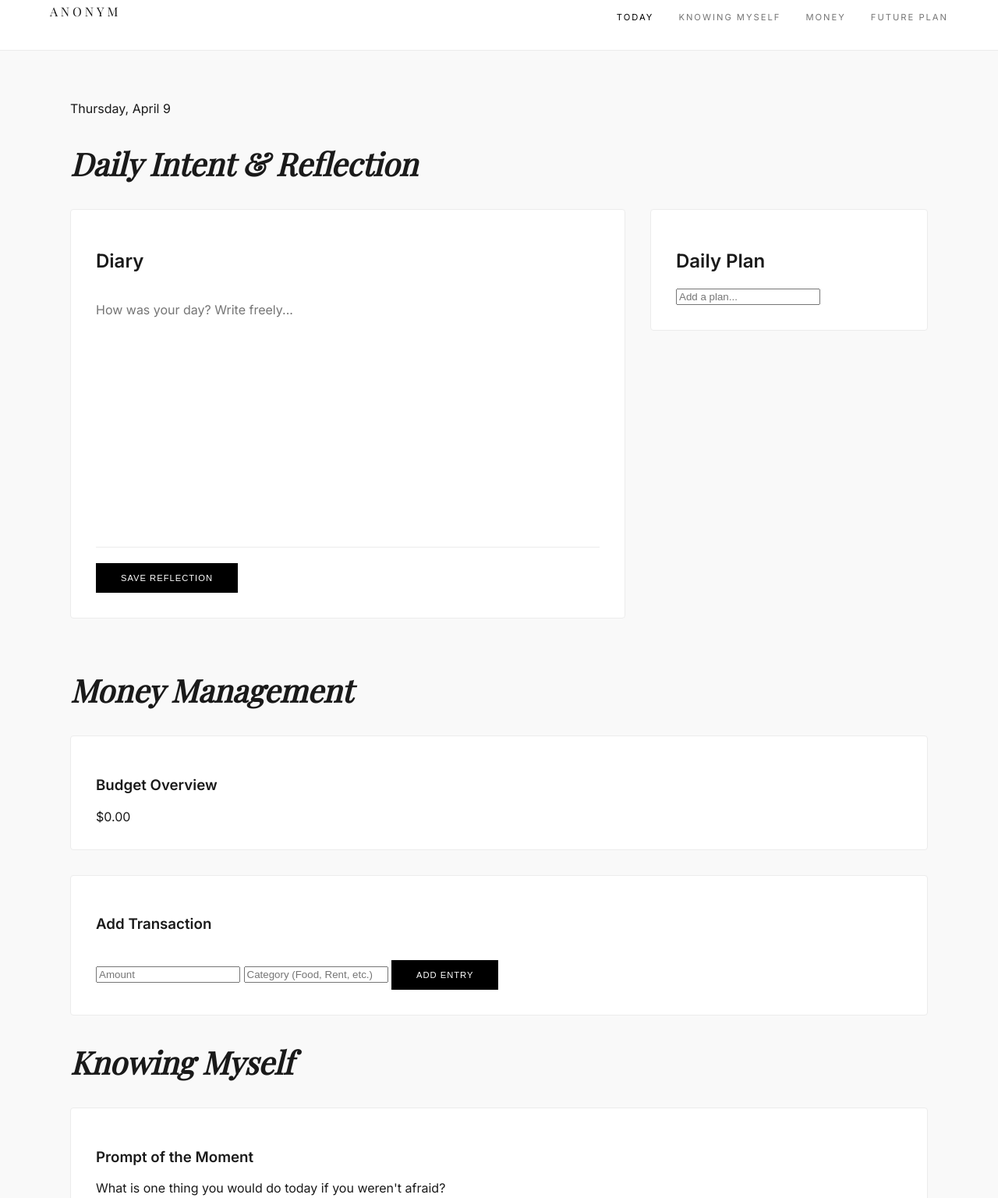
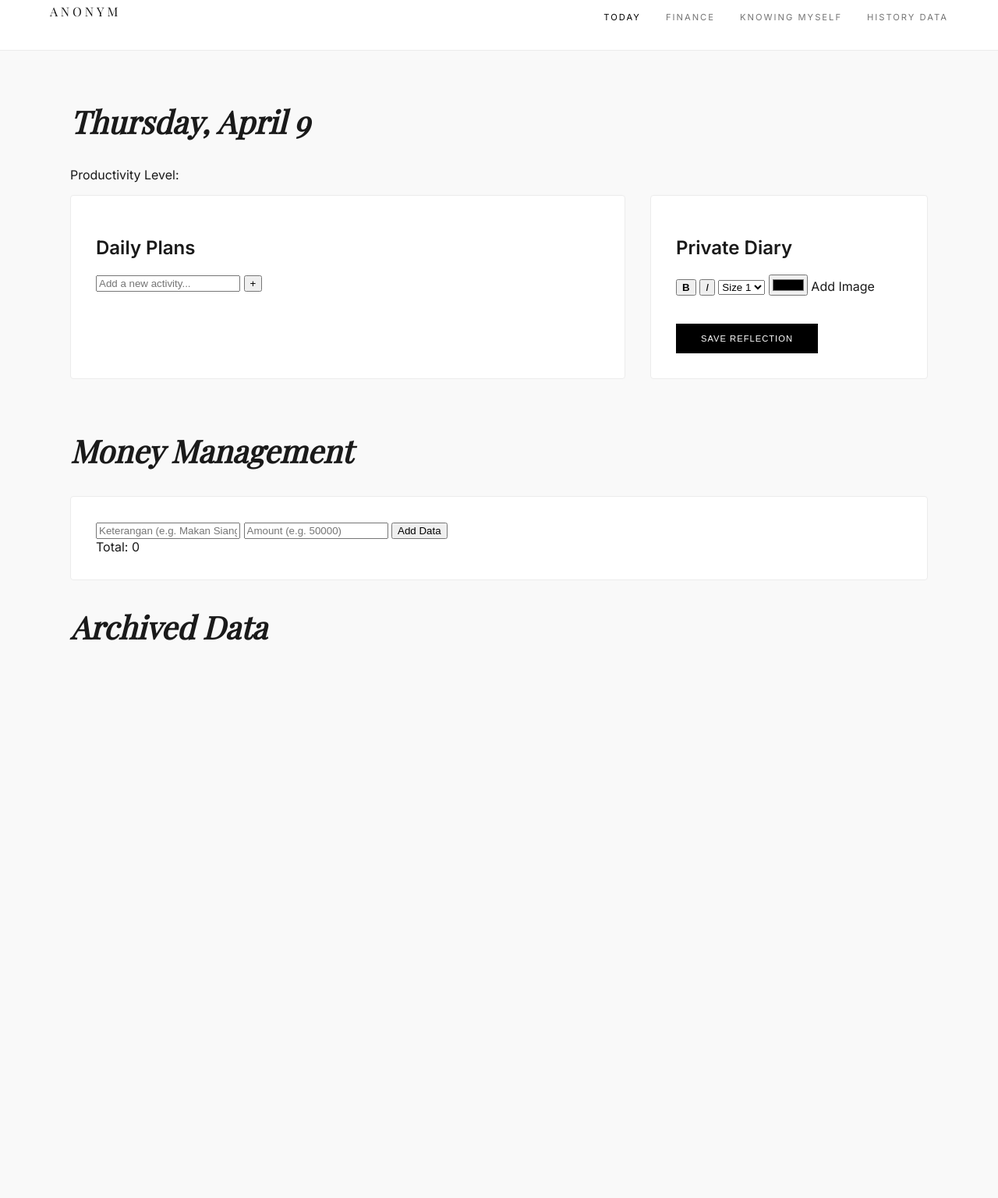
Before and after one commit to yeshuawildananggara/web-journaling, a plain HTML site: page index.html in a window 1280 px wide. Shown: the part 20-1556 px from the top of the page at 78% size. After the commit the page ends 914 px from the top, so only its background shows below. Drawn offline with nearby package versions, Linux system fonts and the light colour scheme; a web font is replaced by a local one.

Commit message:
Update title and restructure HTML sections

```diff
--- a/index.html
+++ b/index.html
@@ -3,7 +3,7 @@
 <head>
     <meta charset="UTF-8">
     <meta name="viewport" content="width=device-width, initial-scale=1.0">
-    <title>Personal Growth Dashboard</title>
+    <title>Anonym | Private Universe</title>
     <link rel="stylesheet" href="style.css">
     <link href="https://fonts.googleapis.com/css2?family=Playfair+Display:ital,wght@0,400;1,500&family=Inter:wght@300;400;600&display=swap" rel="stylesheet">
 </head>
@@ -12,68 +12,70 @@
     <nav class="navbar">
         <div class="logo">ANONYM</div>
         <ul class="nav-links">
-            <li class="active" data-target="daily">Today</li>
-            <li data-target="discovery">Knowing Myself</li>
-            <li data-target="finance">Money</li>
-            <li data-target="future">Future Plan</li>
+            <li class="active" onclick="showSection('today')">Today</li>
+            <li onclick="showSection('finance')">Finance</li>
+            <li onclick="showSection('discovery')">Knowing Myself</li>
+            <li onclick="showSection('history')">History Data</li>
         </ul>
     </nav>
 
     <main class="content-wrapper">
-        <section id="daily" class="tab-content active">
+        <section id="today" class="tab-content active">
             <div class="header">
-                <span class="date-label" id="currentDate"></span>
-                <h1>Daily Intent & Reflection</h1>
+                <h1 id="currentDate">Daily Intent</h1>
+                <div class="productivity-container">
+                    <p>Productivity Level:</p>
+                    <div class="progress-bar"><div id="progressFill"></div></div>
+                </div>
             </div>
 
             <div class="grid-layout">
-                <div class="main-column">
-                    <div class="card">
-                        <h2>Diary</h2>
-                        <textarea id="diaryEntry" placeholder="How was your day? Write freely..."></textarea>
-                        <button class="btn-save" onclick="saveDiary()">Save Reflection</button>
+                <div class="card">
+                    <h2 class="serif">Daily Plans</h2>
+                    <div class="input-group">
+                        <input type="text" id="taskInput" placeholder="Add a new activity...">
+                        <button onclick="addTask()" class="btn-add">+</button>
                     </div>
+                    <ul id="taskList" class="list-container"></ul>
                 </div>
 
-                <div class="side-column">
-                    <div class="card">
-                        <h2>Daily Plan</h2>
-                        <div id="todoList">
-                            </div>
-                        <input type="text" id="newTask" placeholder="Add a plan...">
+                <div class="card">
+                    <h2 class="serif">Private Diary</h2>
+                    <div class="editor-toolbar">
+                        <button onclick="execCmd('bold')"><b>B</b></button>
+                        <button onclick="execCmd('italic')"><i>I</i></button>
+                        <select id="fontSize" onchange="execCmd('fontSize', this.value)">
+                            <option value="3">Size 1</option>
+                            <option value="4">Size 2</option>
+                            <option value="5">Size 3</option>
+                        </select>
+                        <input type="color" onchange="execCmd('foreColor', this.value)">
+                        <label for="imageUpload" class="btn-img">Add Image</label>
+                        <input type="file" id="imageUpload" hidden accept="image/*" onchange="handleImage(this)">
                     </div>
+                    <div id="diaryEditor" contenteditable="true" placeholder="Write your thoughts..."></div>
+                    <button class="btn-save" onclick="saveDiary()">Save Reflection</button>
                 </div>
             </div>
         </section>
 
         <section id="finance" class="tab-content">
-            <div class="header">
-                <h1>Money Management</h1>
-            </div>
-            <div class="finance-grid">
-                <div class="card">
-                    <h3>Budget Overview</h3>
-                    <div class="balance-display">$<span id="totalBalance">0.00</span></div>
+            <h1 class="serif">Money Management</h1>
+            <div class="card">
+                <div class="input-group">
+                    <input type="text" id="finNote" placeholder="Keterangan (e.g. Makan Siang)">
+                    <input type="number" id="finAmount" placeholder="Amount (e.g. 50000)">
+                    <button onclick="addFinance()" class="btn-add">Add Data</button>
                 </div>
-                <div class="card">
-                    <h3>Add Transaction</h3>
-                    <input type="number" id="amount" placeholder="Amount">
-                    <input type="text" id="category" placeholder="Category (Food, Rent, etc.)">
-                    <button class="btn-save" onclick="addTransaction()">Add Entry</button>
-                </div>
+                <div id="financeList" class="list-container"></div>
+                <div class="total-bar">Total: <span id="totalAmount">0</span></div>
             </div>
         </section>
 
-        <section id="discovery" class="tab-content">
-            <div class="header">
-                <h1>Knowing Myself</h1>
-            </div>
-            <div class="card discovery-card">
-                <h3 id="promptTitle">Prompt of the Moment</h3>
-                <p id="promptText">What is one thing you would do today if you weren't afraid?</p>
-                <textarea id="discoveryAnswer" placeholder="Reflect here..."></textarea>
-                <button class="btn-save">Save to My History</button>
-            </div>
+        <section id="history" class="tab-content">
+            <h1 class="serif">Archived Data</h1>
+            <div id="historyContainer" class="history-list">
+                </div>
         </section>
     </main>
 
```
